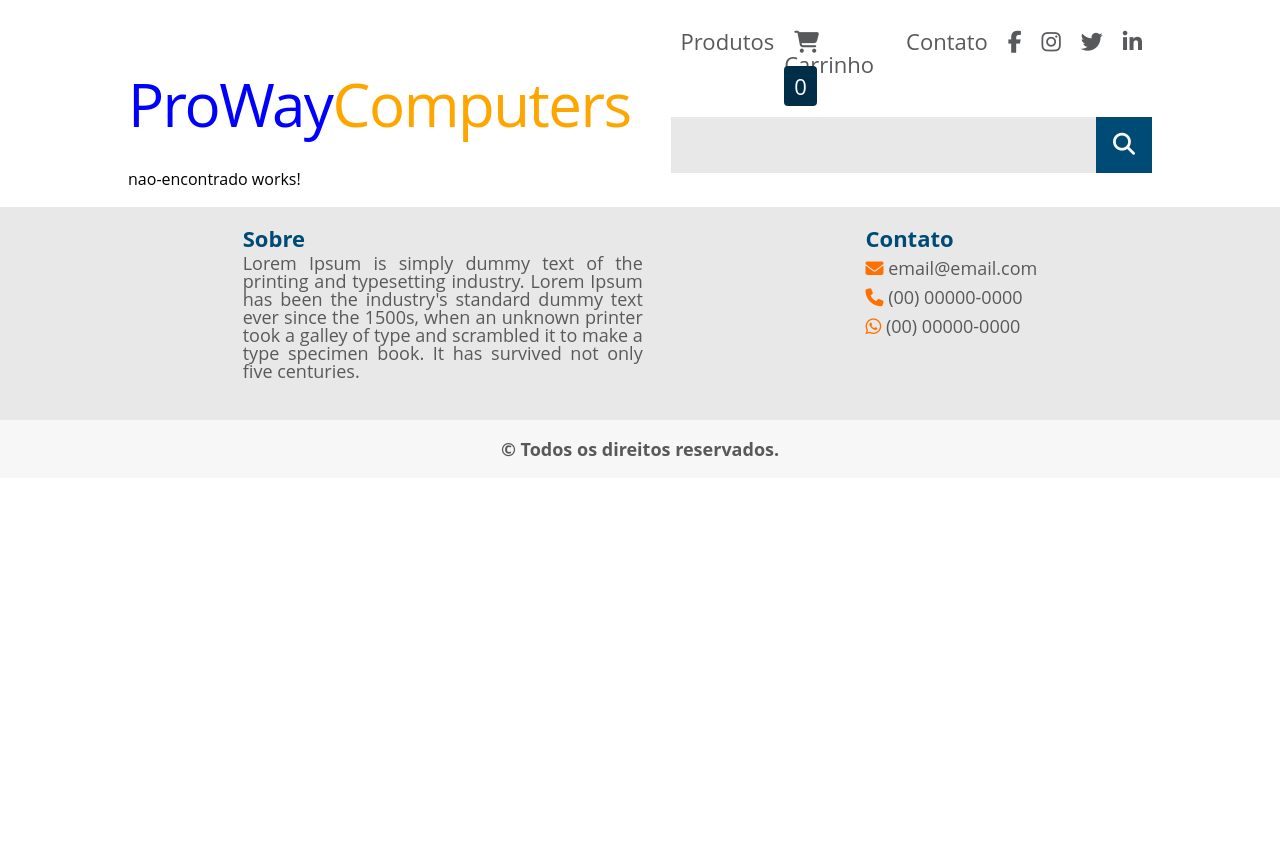
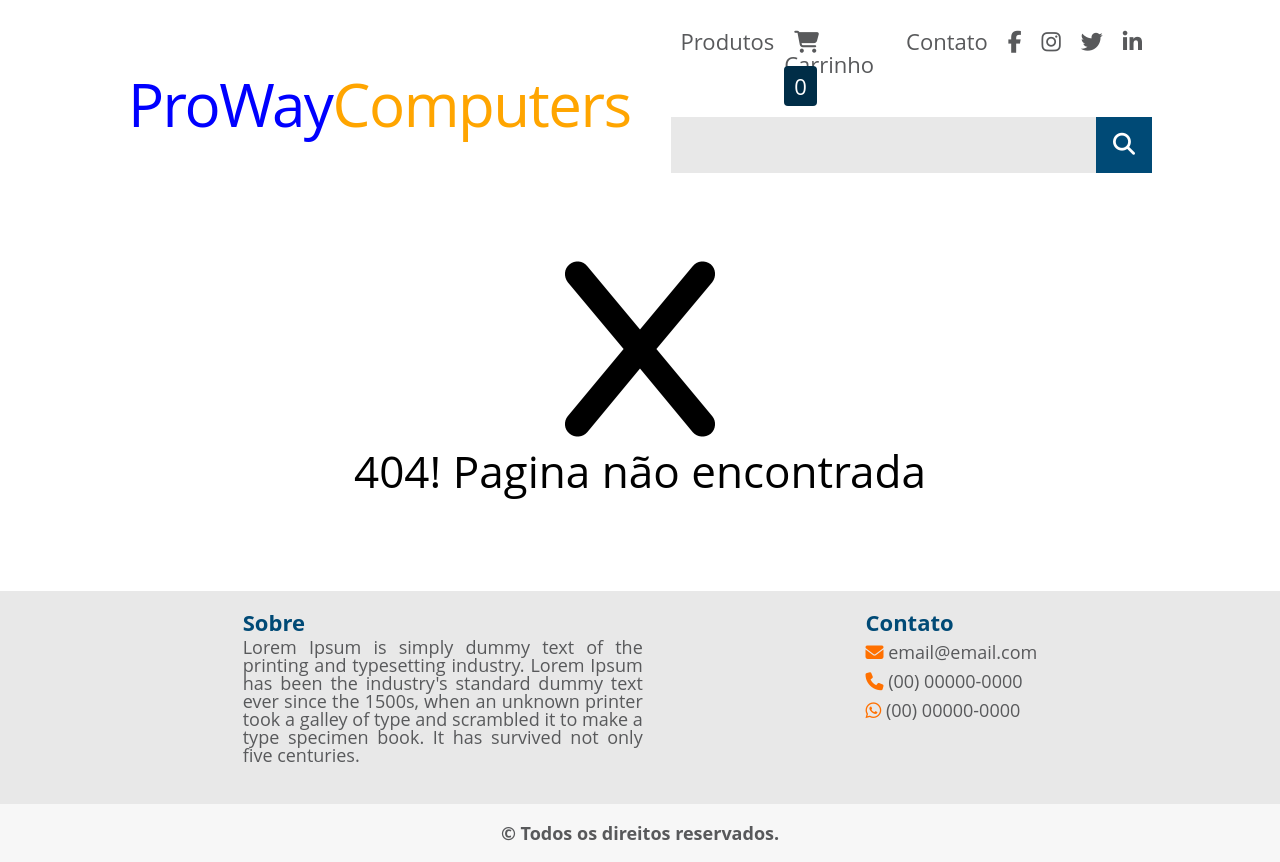
Before and after one commit to Martarelli/ecommerce-capgemini, an Angular app in the folder proway-computers/: page /carrinho in a window 1280 px wide. Before the commit the page ends 800 px from the top, so only its background shows below. Built offline with nearby package versions, Linux system fonts and the light colour scheme.

Commit message:
pagina n encontrada concluido

```diff
--- a/proway-computers/src/app/nao-encontrado/nao-encontrado.component.html
+++ b/proway-computers/src/app/nao-encontrado/nao-encontrado.component.html
@@ -1 +1,4 @@
-<p>nao-encontrado works!</p>
+<section class="container">
+  <i class="fa-solid fa-x"></i>
+  <h2>404! Pagina não encontrada</h2>
+</section>
```
